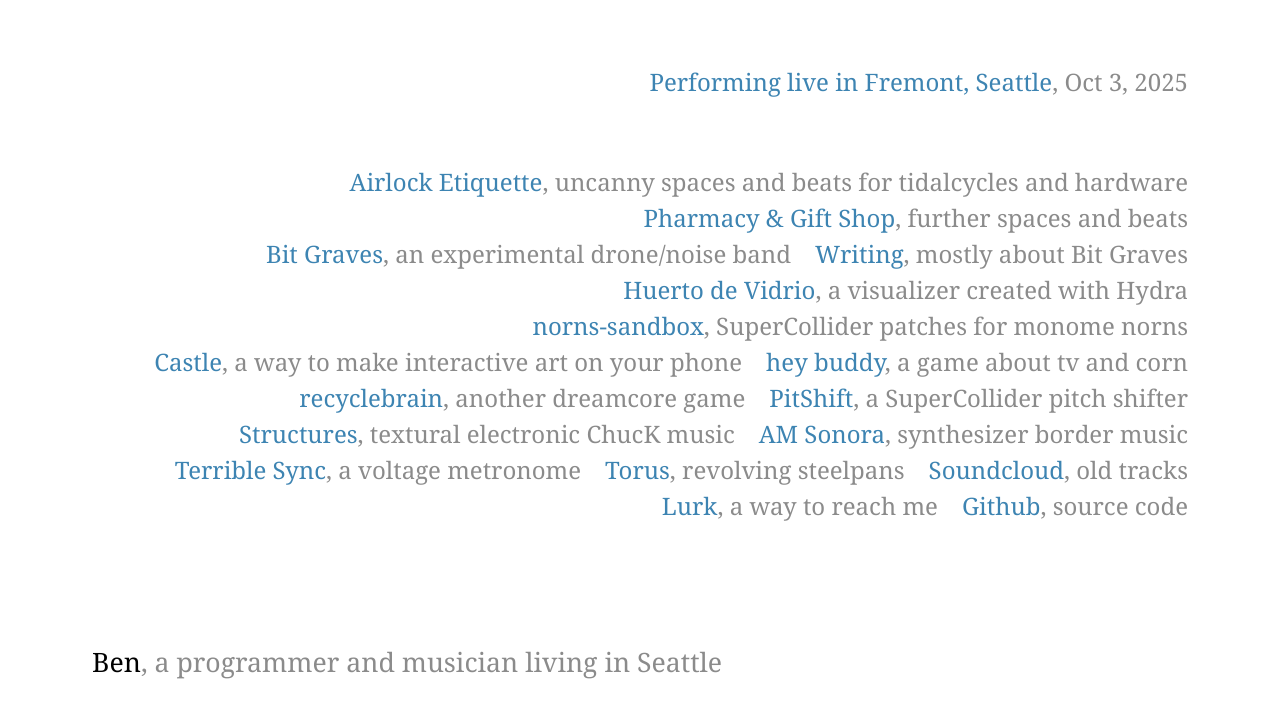
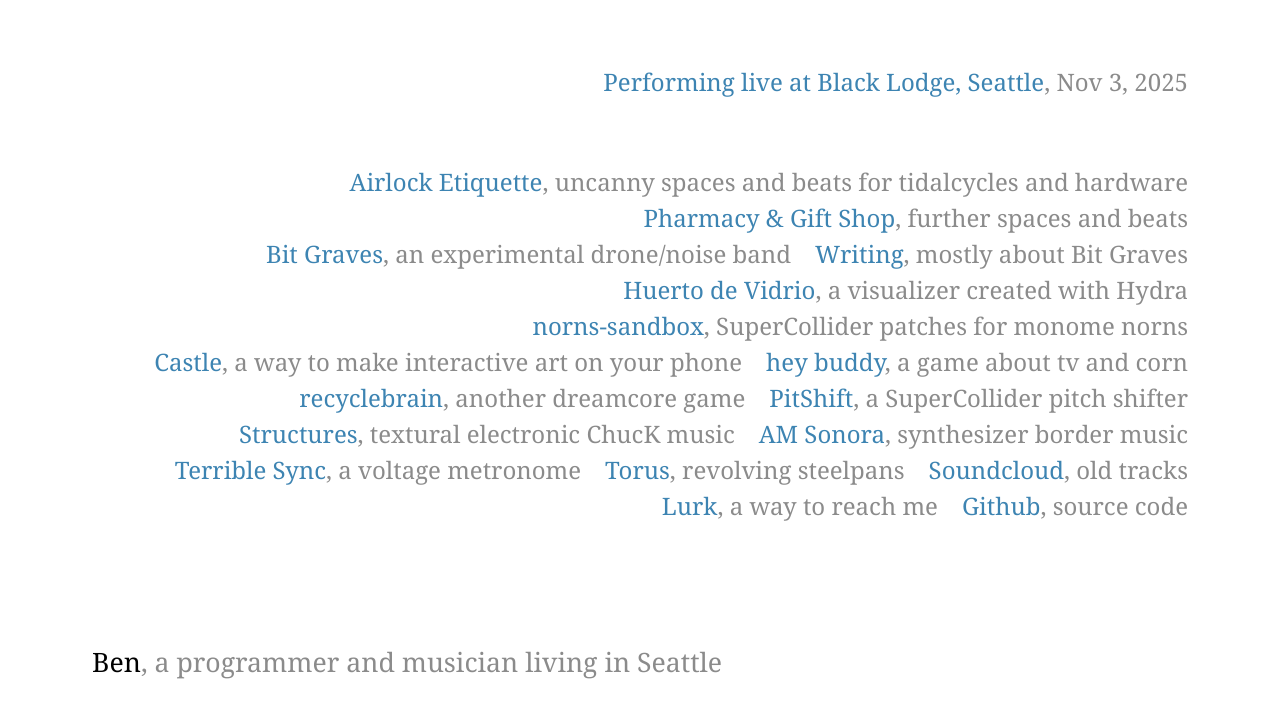
Before and after one commit to terribleben/tb-www, a React (Create React App) app: page / in a window 1280 px wide. Shown: the top 718 px of the page. Built offline with nearby package versions, Linux system fonts and the light colour scheme; the HTML template or start-up script is replaced by a standard one.

Commit message:
add nov 3 black lodge show

```diff
--- a/src/App.js
+++ b/src/App.js
@@ -7,9 +7,9 @@
     title: "New",
     items: [
       {
-        name: "Performing live in Fremont, Seattle",
-        url: "https://www.instagram.com/accuraci_/p/DPANP18gW6W/",
-        description: "Oct 3, 2025"
+        name: "Performing live at Black Lodge, Seattle",
+        url: 'https://www.seattlenoise.org/calendar/',
+        description: "Nov 3, 2025"
       }
       /* {
         name: "Airlock Etiquette",
```
